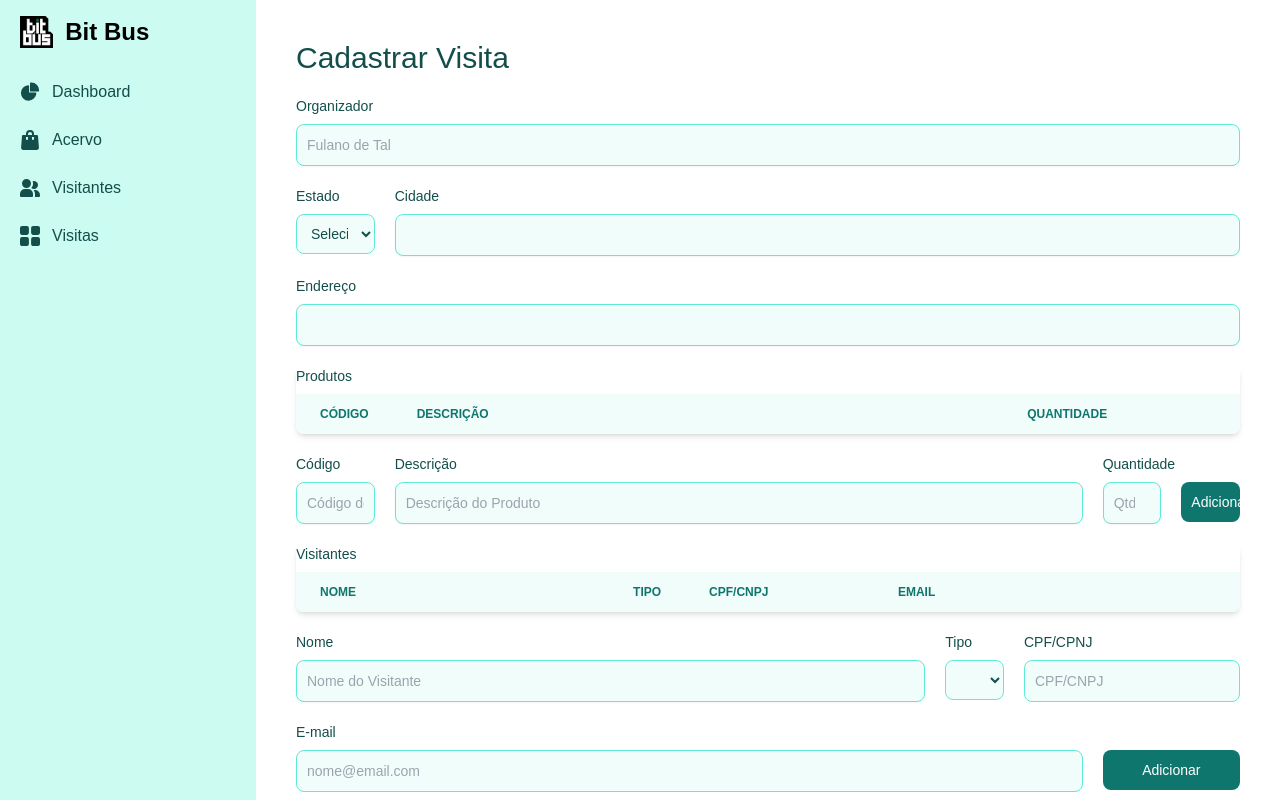
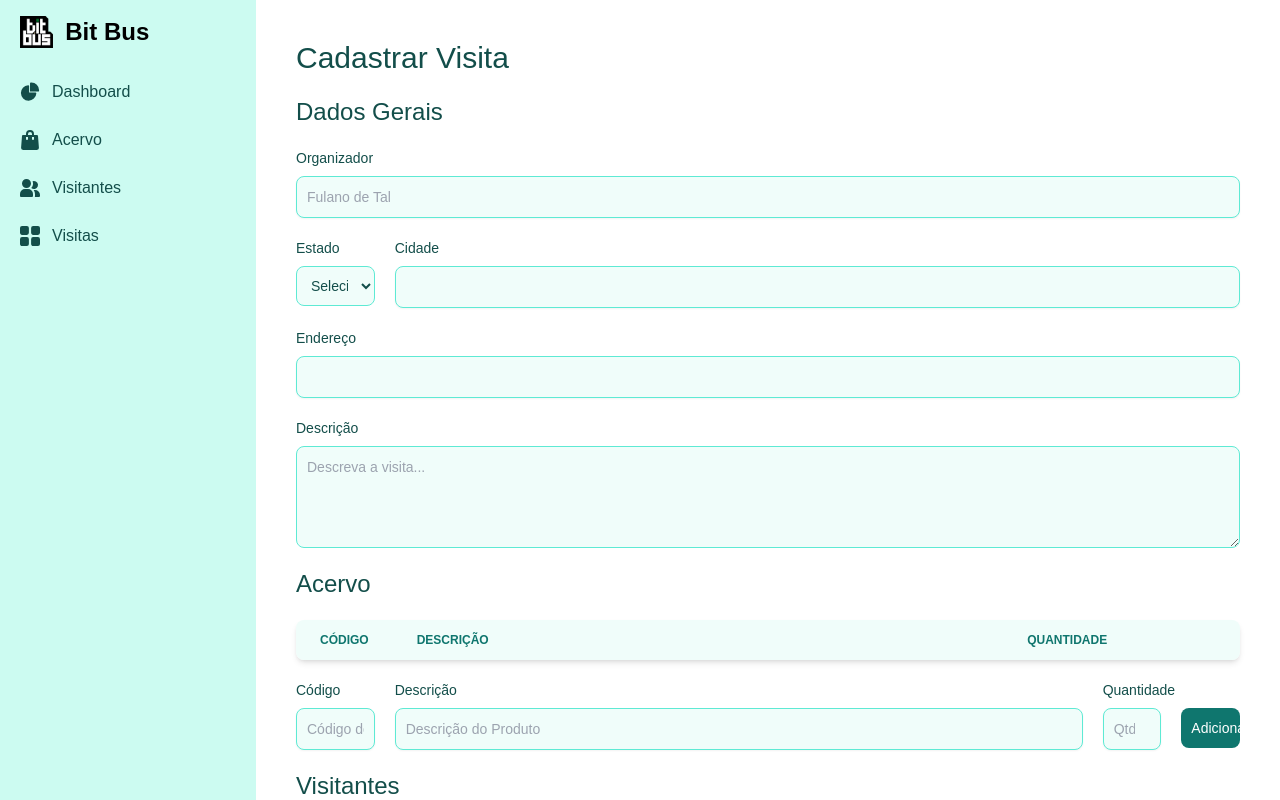
Before and after one commit to RicardoMBregalda/acervo-bitbus, a Vue app in the folder bitbus-frontend/: page /visita/form in a window 1280 px wide. Shown: the top 800 px of the page. Built offline with nearby package versions, Linux system fonts and the light colour scheme.

Commit message:
ajuste visual visita form

```diff
--- a/bitbus-frontend/src/views/visita/VisitaForm.vue
+++ b/bitbus-frontend/src/views/visita/VisitaForm.vue
@@ -3,9 +3,10 @@ import { ref } from 'vue';
 import QuantityInput from '../../components/QuantityInput.vue';
 import Sidebar from '../../components/Sidebar.vue';
 
-// Estado reativo para armazenar a lista de produtos
+// Estado reativo para armazenar as listas
 const produtos = ref([]);
 const visitantes = ref([]);
+
 // Estados reativos para os campos de entrada
 const novoCodigo = ref('');
 const novaDescricao = ref('');
@@ -67,8 +68,13 @@ const removerVisitante = (index) => {
     <Sidebar />
     <div class="p-10 sm:ml-64 relative overflow-x-auto ">
 
-        <div class="max-w-6xl grid mx-auto grid-cols-12">
+        <div class="max-w-5xl grid mx-auto grid-cols-12">
             <h1 class="col-span-12 text-3xl text-teal-900 dark:text-white mb-5">Cadastrar Visita</h1>
+
+
+
+            <h2 class="col-span-12 text-2xl text-teal-900 dark:text-white mb-5">Dados Gerais</h2>
+
             <div class="mb-5 col-span-12">
                 <label for="organizador"
                     class="block mb-2 text-sm font-medium text-teal-900 dark:text-white">Organizador</label>
@@ -126,11 +132,19 @@ const removerVisitante = (index) => {
             </div>
 
 
+            <div class="mb-5 col-span-12">
+                <label for="descricao"
+                    class="block mb-2 text-sm font-medium text-teal-900 dark:text-white">Descrição</label>
+                <textarea id="descricao" rows="4"
+                    class="block p-2.5 w-full text-sm text-teal-900 bg-teal-50 rounded-lg border border-teal-300 focus:ring-teal-500 focus:border-teal-500 dark:bg-teal-700 dark:border-teal-600 dark:placeholder-teal-400 dark:text-white dark:focus:ring-teal-500 dark:focus:border-teal-500"
+                    placeholder="Descreva a visita..."></textarea>
+
+            </div>
+
+            <h2 class="col-span-12 text-2xl text-teal-900 dark:text-white mb-5">Acervo</h2>
 
             <!-- Tabela de produtos -->
             <div class="col-span-12 relative overflow-x-auto shadow-md sm:rounded-lg mb-5">
-                <label for="produtos"
-                    class="block mb-2 text-sm font-medium text-teal-900 dark:text-white">Produtos</label>
                 <table class="table-auto w-full text-sm text-left rtl:text-right text-teal-500 dark:text-teal-400">
                     <thead class="text-xs text-teal-700 uppercase bg-teal-50 dark:bg-teal-700 dark:text-teal-400">
                         <tr>
@@ -196,10 +210,10 @@ const removerVisitante = (index) => {
                     Adicionar
                 </button>
             </div>
+            <h2 class="col-span-12 text-2xl text-teal-900 dark:text-white mb-5">Visitantes</h2>
 
             <div class="col-span-12 relative overflow-x-auto shadow-md sm:rounded-lg mb-5">
-                <label for="produtos"
-                    class="block mb-2 text-sm font-medium text-teal-900 dark:text-white">Visitantes</label>
+
                 <table class="w-full text-sm text-left rtl:text-right text-teal-500 dark:text-teal-400">
                     <thead class="text-xs text-teal-700 uppercase bg-teal-50 dark:bg-teal-700 dark:text-teal-400">
                         <tr>
@@ -277,14 +291,7 @@ const removerVisitante = (index) => {
                     Adicionar
                 </button>
             </div>
-            <div class="mb-5 col-span-12">
-                <label for="descricao"
-                    class="block mb-2 text-sm font-medium text-teal-900 dark:text-white">Descrição</label>
-                <textarea id="descricao" rows="4"
-                    class="block p-2.5 w-full text-sm text-teal-900 bg-teal-50 rounded-lg border border-teal-300 focus:ring-teal-500 focus:border-teal-500 dark:bg-teal-700 dark:border-teal-600 dark:placeholder-teal-400 dark:text-white dark:focus:ring-teal-500 dark:focus:border-teal-500"
-                    placeholder="Descreva a visita..."></textarea>
 
-            </div>
             <button type="submit"
                 class="mt-6 col-span-12 text-white bg-teal-700 hover:bg-teal-800 focus:ring-4 focus:outline-none focus:ring-teal-300 font-medium rounded-lg text-sm px-5 py-2.5 text-center dark:bg-teal-600 dark:hover:bg-teal-700 dark:focus:ring-teal-800">
                 Salvar
```
